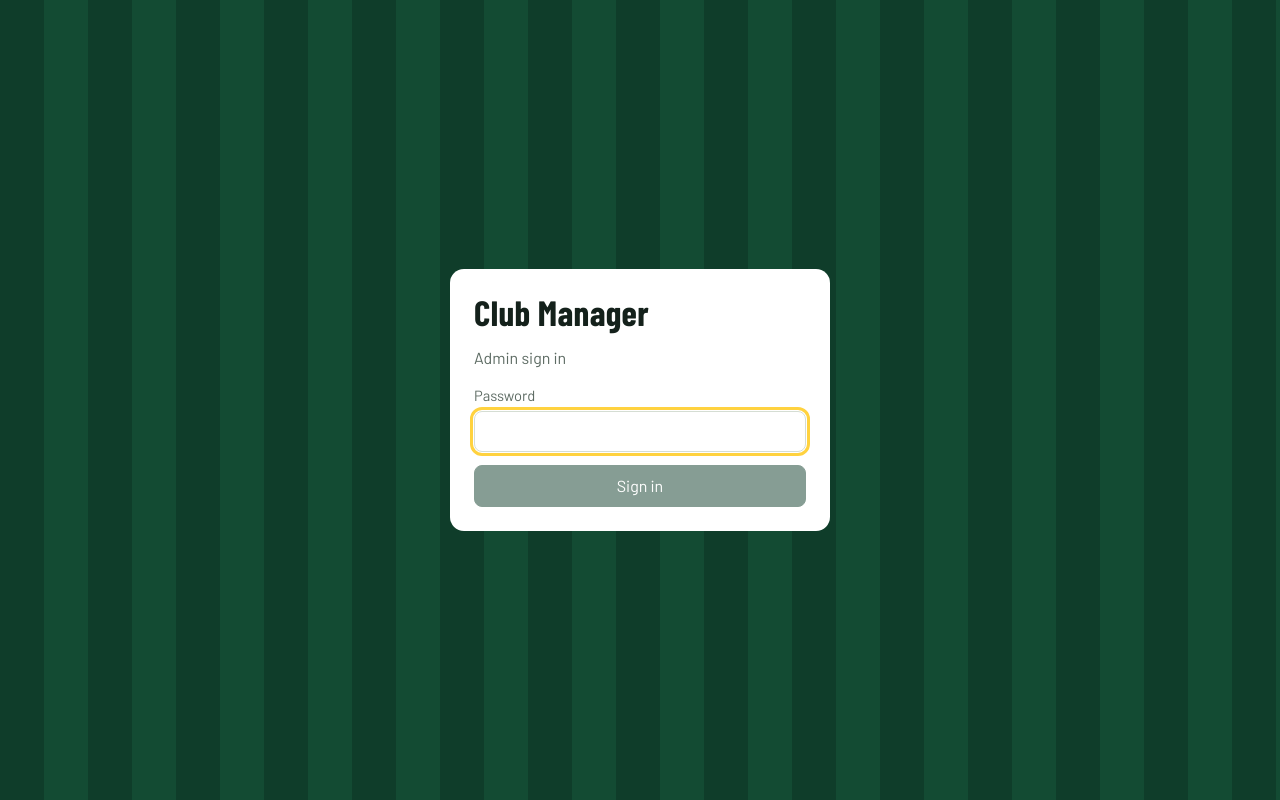
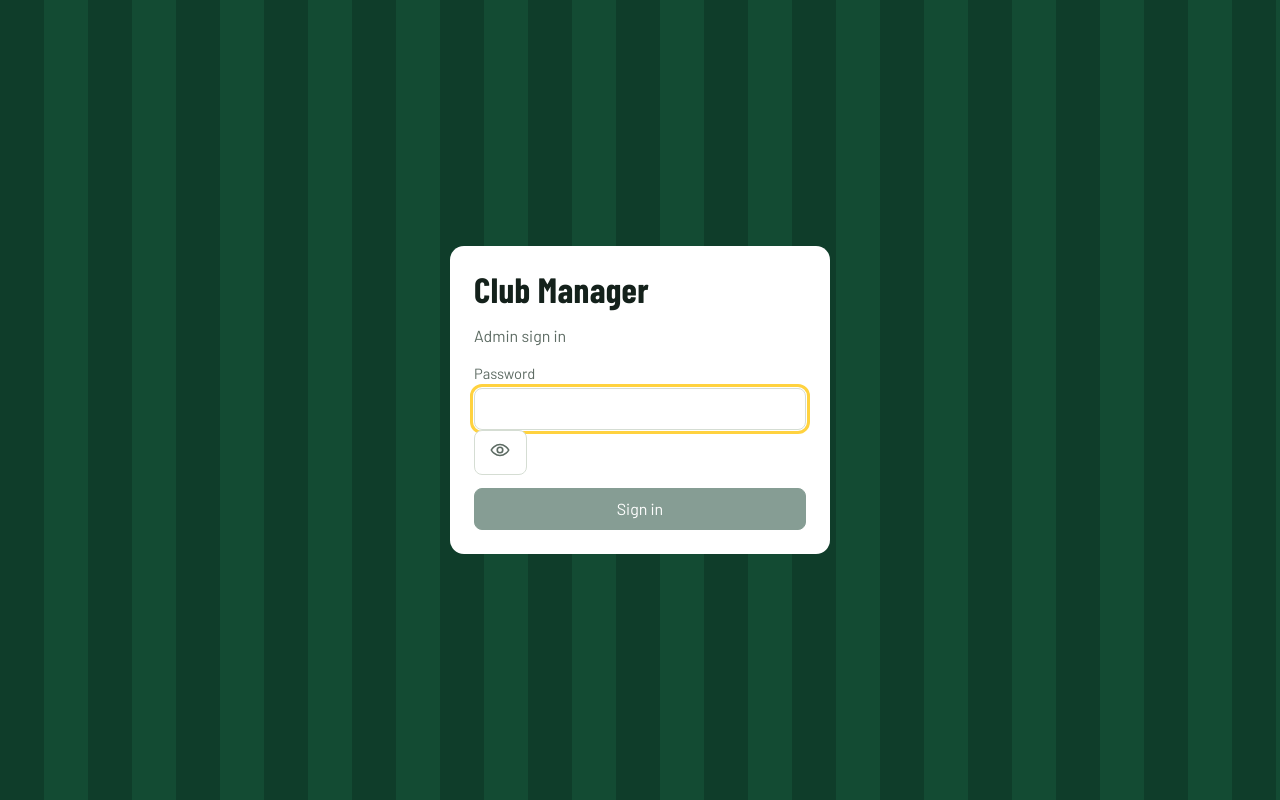
Before and after one commit to brvhemmanuel-hue/area-boys-soccer-academy, a React (Vite) app: page / in a window 1280 px wide. Built offline with nearby package versions, Linux system fonts and the light colour scheme.

Commit message:
Enhance CSV export and update login password visibility

```diff
--- a/src/App.jsx
+++ b/src/App.jsx
@@ -173,12 +173,16 @@ function Resource({ k, data, open, reload, toast }) {
     catch (e) { toast(e.message, 'err'); }
   };
   const csv = () => {
-    if (!shown.length) return;
+    if (!shown.length) { toast(`Nothing to export yet. Add a ${cfg.singular} first.`, 'err'); return; }
     const keys = Object.keys(shown[0]).filter((x) => x !== 'id');
     const esc = (x) => `"${String(x ?? '').replace(/"/g, '""')}"`;
-    const text = [keys.join(','), ...shown.map((r) => keys.map((x) => esc(r[x])).join(','))].join('\n');
+    const text = [keys.join(','), ...shown.map((r) => keys.map((x) => esc(r[x])).join(','))].join('\r\n');
+    const url = URL.createObjectURL(new Blob(['\ufeff' + text], { type: 'text/csv;charset=utf-8' }));
     const a = document.createElement('a');
-    a.href = URL.createObjectURL(new Blob([text], { type: 'text/csv' })); a.download = `${k}-${today()}.csv`; a.click();
+    a.href = url; a.download = `${k}-${today()}.csv`;
+    document.body.appendChild(a); a.click(); a.remove();
+    setTimeout(() => URL.revokeObjectURL(url), 1000);
+    toast(`Exported ${shown.length} ${shown.length === 1 ? cfg.singular : cfg.title.toLowerCase()}`);
   };
   const total = cfg.sum ? shown.reduce((a, r) => a + Number(r[cfg.sum]), 0) : null;
   return (
@@ -297,7 +301,7 @@ function Dashboard({ data, open }) {
 
 /* ---------- Login ---------- */
 function Login({ onDone }) {
-  const [pw, setPw] = useState(''); const [err, setErr] = useState(''); const [busy, setBusy] = useState(false);
+  const [pw, setPw] = useState(''); const [show, setShow] = useState(false); const [err, setErr] = useState(''); const [busy, setBusy] = useState(false);
   const go = async (e) => {
     e.preventDefault(); setBusy(true); setErr('');
     try { const { token } = await api('login', { method: 'POST', body: { password: pw } }); localStorage.setItem('fc_token', token); onDone(); }
@@ -307,7 +311,16 @@ function Login({ onDone }) {
     <div className="login stripes">
       <form className="modal" onSubmit={go}>
         <h1>Club Manager</h1><p className="muted">Admin sign in</p>
-        <label>Password<input type="password" autoFocus value={pw} onChange={(e) => setPw(e.target.value)} /></label>
+        <label>Password
+          <div className="pw">
+            <input type={show ? 'text' : 'password'} autoFocus autoComplete="current-password" value={pw} onChange={(e) => setPw(e.target.value)} />
+            <button type="button" className="eye" aria-label={show ? 'Hide password' : 'Show password'} aria-pressed={show} onClick={() => setShow(!show)}>
+              <svg viewBox="0 0 24 24" className="ico" fill="none" stroke="currentColor" strokeWidth="1.8" strokeLinecap="round" strokeLinejoin="round">
+                {show ? <><path d="M3 3l18 18" /><path d="M10.6 6.2A9.8 9.8 0 0 1 12 6c5 0 8.5 4 9.5 6a14 14 0 0 1-3 3.8M6.5 7.6C4.4 9 3 11 2.5 12c1 2 4.5 6 9.5 6 1.5 0 2.8-.4 4-1" /><path d="M9.9 10a3 3 0 0 0 4.1 4.1" /></> : <><path d="M2.5 12C3.5 10 7 6 12 6s8.5 4 9.5 6c-1 2-4.5 6-9.5 6s-8.5-4-9.5-6z" /><circle cx="12" cy="12" r="3" /></>}
+              </svg>
+            </button>
+          </div>
+        </label>
         {err && <p className="error">{err}</p>}
         <button className="primary" disabled={busy || !pw}>{busy ? 'Signing in…' : 'Sign in'}</button>
       </form>
```
